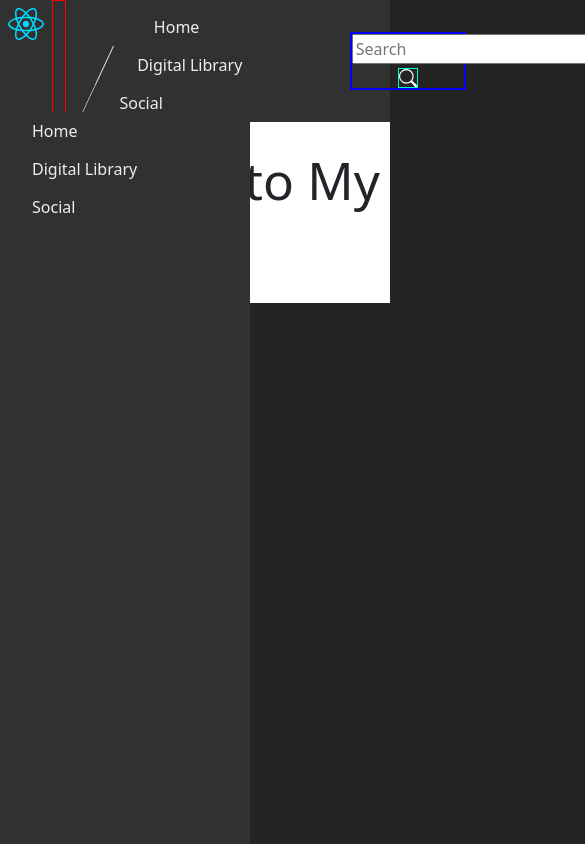
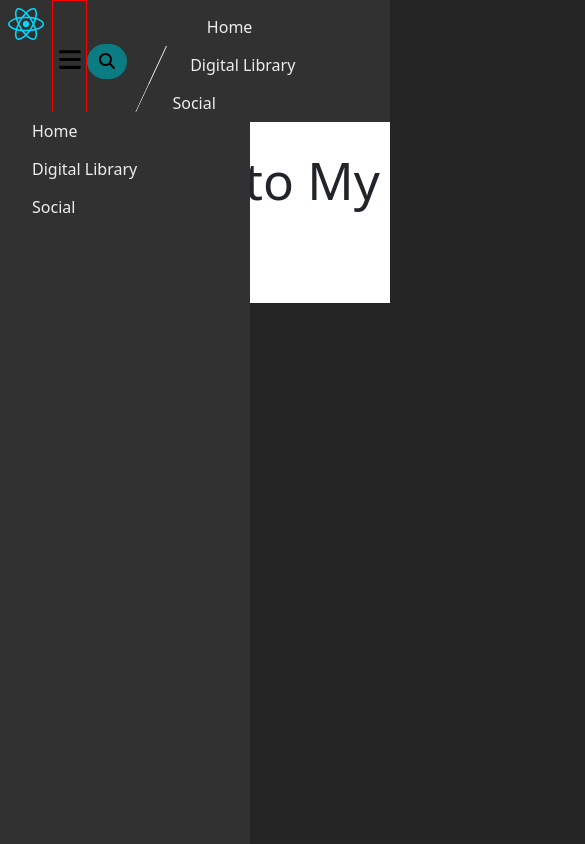
Before and after one commit to BisharIbrahim/crimenight, a React (Vite) app: page / in a window 390 px wide. Shown: the whole page, 585 px wide, since content can reach past the window. Built offline with nearby package versions, Linux system fonts and the light colour scheme.

Commit message:
Added fontawesome icons and changed search bar

```diff
--- a/package.json
+++ b/package.json
@@ -9,6 +9,9 @@
     "preview": "vite preview"
   },
   "dependencies": {
+    "@fortawesome/free-brands-svg-icons": "^6.3.0",
+    "@fortawesome/free-solid-svg-icons": "^6.3.0",
+    "@fortawesome/react-fontawesome": "^0.2.0",
     "@types/styled-components": "^5.1.26",
     "react": "^18.2.0",
     "react-dom": "^18.2.0",
--- a/src/components/Navbar.tsx
+++ b/src/components/Navbar.tsx
@@ -5,6 +5,8 @@ import reactLogo from "@assets/react.svg";
 import searchSVG from "@assets/search.svg";
 import { Link } from "react-router-dom";
 import { NavbarToggler, Container } from "reactstrap";
+import { FontAwesomeIcon } from '@fortawesome/react-fontawesome'
+import { faSearch, faBars } from '@fortawesome/free-solid-svg-icons'
 
 const Navbar: React.FC<{}> = () => {
   const [searchBarQuery, setQuery] = useState("");
@@ -26,12 +28,23 @@ const Navbar: React.FC<{}> = () => {
   return (
     <>
       <nav className={styles.navbar}>
-        <nav className={styles.navbarSkew}>
+        <nav className={styles.topBar}>
           {/* Logo */}
           <a href="/"><img src={reactLogo} className={styles.navbarLogo}/></a>
 
           {/* Toggle Sidebar Button */}
-          <button onClick={toggleSidebar} className="me-2" />
+          <button onClick={toggleSidebar} className={styles.sidebarToggle}>
+            <FontAwesomeIcon icon={faBars} className={styles.menuBars}/>
+          </button>
+
+          {/* Searchbar and Search Button */}
+            <div className={styles.searchBarContainer}>
+              <input type="text" className={styles.searchTerm} placeholder="Search" value={searchBarQuery} onChange={handleInputChange}/>
+              <button onClick={handleSearch} type="submit" className={styles.searchButton}>
+                <FontAwesomeIcon icon={faSearch}/>
+              </button>
+              {/* <img onClick={handleSearch} src={searchSVG} className={styles.searchSVG}/> */}
+            </div>
 
           {/* Navbar Buttons */}
           <ul>
@@ -39,13 +52,6 @@ const Navbar: React.FC<{}> = () => {
             <li><Link to="/DigitalLibrary">Digital Library</Link></li>
             <li><Link to="/Social">Social</Link></li>
           </ul>
-
-          {/* Searchbar and Search Button */}
-          <div className={styles.searchBarContainer}>
-            <input type="text" placeholder="Search" value={searchBarQuery} onChange={handleInputChange}/>
-            <img onClick={handleSearch} src={searchSVG} className={styles.searchSVG}/>
-          </div>
-
         </nav>
       </nav>
 
--- a/src/styles/Navbar.module.css
+++ b/src/styles/Navbar.module.css
@@ -6,25 +6,27 @@
   background: #313131;
 }
 
-.searchButton{
-    background-color: red;
-}
 .navbarLogo {
   padding: 0.5em;
   float: left;
 }
 
-  .navbarSkew{
+.topBar{
   display: inline-flex;
   text-align: center;
 }
 
-  .navbarSkew button{
+.sidebarToggle{
+  width: 35px;
   background-color: transparent;
   border: 1px solid red;
 }
 
-  .navbarSkew ul{
+.menuBars{
+  height: 25px;
+}
+
+.topBar ul{
   display: inline-block;
   margin: 0;
   padding-top: 0.5em;
@@ -32,7 +34,7 @@
   transform: skew(-25deg);
 }
 
-  .navbarSkew ul li{
+.topBar ul li{
   background: #313131;
   float: left;
   border-left: 1px solid;
@@ -41,24 +43,24 @@
   transition: all 0.1s linear;
 }
 
-  .navbarSkew ul li:first-child{
+.topBar ul li:first-child{
   border-left: none;
 }
 
-  .navbarSkew ul li:first-child{
+.topBar ul li:first-child{
   border-radius: 7px 0 0 7px;
 }
 
-  .navbarSkew ul li:last-child{
+.topBar ul li:last-child{
   border-radius: 0 7px 7px 0;
 }
 
-  .navbarSkew ul li:hover{
+.topBar ul li:hover{
   background: #414141;
   transform: translateY(-5px);
 }
 
-  .navbarSkew ul li a{
+.topBar ul li a{
   display: block;
   padding: 7px 32px;
   color: inherit;
@@ -66,20 +68,50 @@
   transform: skew(25deg);
 }
 
-
 .searchBarContainer{
-    width: 25%;
-    align-self: center;
-    border: 2px solid blue;
+  display: flex;
+  align-items: center;
 }
 
-  .searchSVG{
-    border: 1px solid red;
-    cursor: pointer;
-    width: 20px;
-    filter: invert(97%) sepia(0%) saturate(1824%) hue-rotate(344deg) brightness(102%) contrast(104%);
+.searchTerm{
+  border: 2px solid #0a7c82;
+  border-right: none;
+  border-radius: 20px 0px 0px 20px;
+  outline: none;
+  color: #0a7c82;
+  height: 35px;
 }
 
-  .searchSVG:hover{
-    width: 25px;
+.searchTerm:focus{
+  outline: none;
 }
+
+
+.searchButton{
+  width: 40px;
+  height: 35px;
+  border: 1px solid #0a7c82;
+  background-color: #0a7c82;
+  text-align: center;
+  border-radius: 0px 20px 20px 0px;
+}
+
+/* For Tablets and mobile devices */
+@media only screen and (max-width: 768px) {
+  .menuBars{
+    height: 25px;
+  }
+
+  .searchTerm{
+    display: none;
+  }
+
+  .searchButton{
+    width: 40px;
+    height: 35px;
+    border: 1px solid #0a7c82;
+    background-color: #0a7c82;
+    text-align: center;
+    border-radius: 20px 20px 20px 20px;
+  }
+}
```
Also changed, not shown: 1 other file (tests, documents, lock files or other folders). Lines whose indentation alone changed are shown as unchanged.
